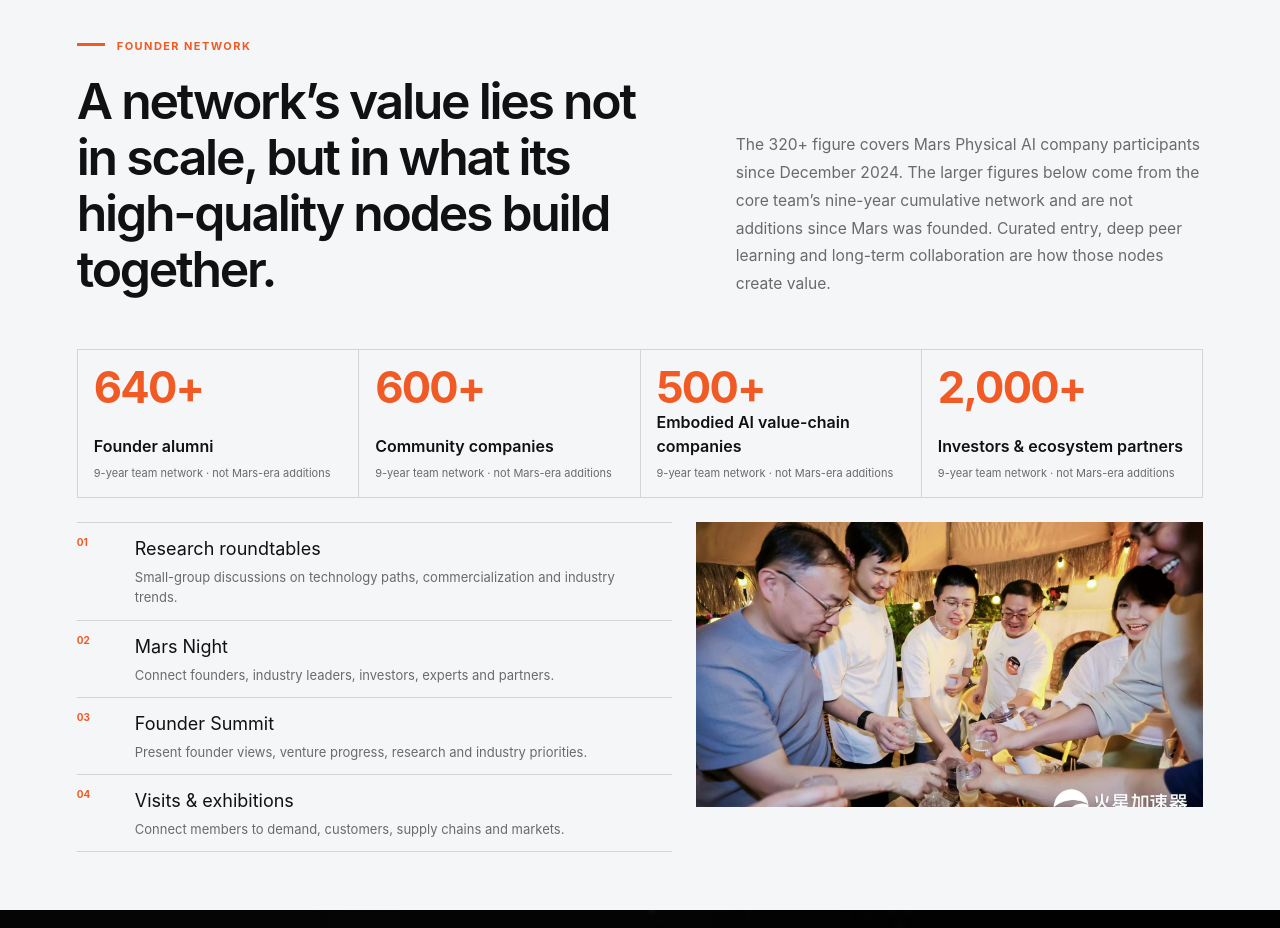
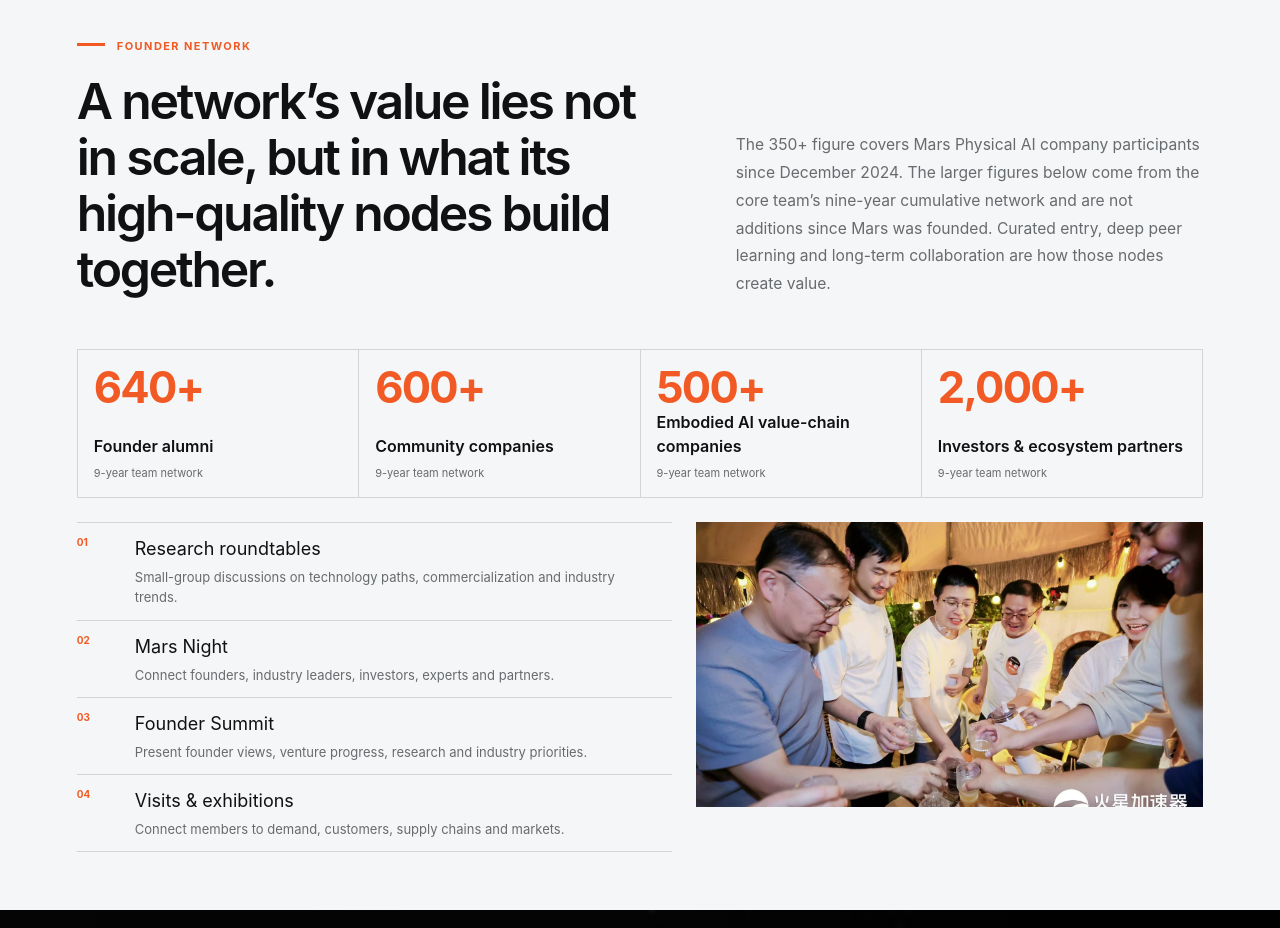
Before and after one commit to MerielD/mars-booster-site, a Next.js app: page /en/about in a window 1280 px wide. Shown: the part 1720-2648 px from the top of the page. Built offline with nearby package versions, Linux system fonts and the light colour scheme.

Commit message:
Update program and participant metrics

```diff
--- a/app/mars/content.ts
+++ b/app/mars/content.ts
@@ -33,9 +33,9 @@ export const copies: Record<Locale, SiteCopy> = {
     heroKicker: '物理AI创始人加速与创新生态平台', heroLines: ['从技术到市场，', '从中国到全球'],
     heroSummary: '连接创始人、产业与市场，陪伴新一代科技创业者完成从专家到创始人、从产品到真实市场、从中国到全球的关键跨越。',
     heroCta: '认识火星', heroMarker: '上海 · 苏州 · 深圳 · 北京',
-    glanceLabel: '截至 2026.07.22', glance: [
-      { value: '2024.12', label: '成立于上海' }, { value: '8期', label: '主办及联合主办项目' },
-      { value: '320+', label: '火星物理AI企业学员' }, { value: '30+', label: '企业、政府及园区伙伴' }, { value: '5个', label: '孵化及投资项目' },
+    glanceLabel: '截至 2026.09.04', glance: [
+      { value: '2024.12', label: '成立于上海' }, { value: '9期', label: '主办及联合主办项目' },
+      { value: '350+', label: '火星物理AI企业学员' }, { value: '30+', label: '企业、政府及园区伙伴' }, { value: '5个', label: '孵化及投资项目' },
     ],
     trustProofKicker: '社区成果案例', trustProofTitle: '火星的连接与陪伴，是创始人关键结果的一部分。',
     trustProofBody: '火星参与组织建设、供应链与校友业务连接；创始人的关键结果，同样由企业自身经营、市场环境与多方支持共同促成。',
@@ -79,10 +79,10 @@ export const copies: Record<Locale, SiteCopy> = {
       { title: '生态动员与影响力放大', body: '社区、活动、内容与全球伙伴协同' },
     ],
     networkKicker: '创始人网络', networkTitle: '网络的价值不在规模，而在高质量节点之间持续发生的合作。',
-    networkBody: '320+为火星自2024年12月成立以来的物理AI企业学员；下列规模来自核心团队九年长期积累，并非火星成立后新增。精选进入、深度共学、高频互动与长期协作，才是这些节点产生价值的方式。',
+    networkBody: '350+为火星自2024年12月成立以来的物理AI企业学员；下列规模来自核心团队九年长期积累，并非火星成立后新增。精选进入、深度共学、高频互动与长期协作，才是这些节点产生价值的方式。',
     networkMetrics: [
-      { value: '640+', label: '创始人校友', note: '核心团队九年累计｜非火星新增' }, { value: '600+', label: '社区企业', note: '核心团队九年累计｜非火星新增' },
-      { value: '500+', label: '具身智能产业链企业', note: '核心团队九年累计｜非火星新增' }, { value: '2,000+', label: '投资人与生态伙伴', note: '核心团队九年累计｜非火星新增' },
+      { value: '640+', label: '创始人校友', note: '核心团队九年累计' }, { value: '600+', label: '社区企业', note: '核心团队九年累计' },
+      { value: '500+', label: '具身智能产业链企业', note: '核心团队九年累计' }, { value: '2,000+', label: '投资人与生态伙伴', note: '核心团队九年累计' },
     ],
     touchpoints: [
       { title: '行研会', body: '围绕技术路线、商业化与产业趋势展开小规模深度讨论。' },
@@ -159,9 +159,9 @@ export const copies: Record<Locale, SiteCopy> = {
     heroKicker: 'Founder Acceleration & Innovation Ecosystem for Physical AI', heroLines: ['From technology to market.', 'From China to the world.'],
     heroSummary: 'We connect founders, industry and markets—helping technology entrepreneurs cross from expert to founder, product to real market, and China to the world.',
     heroCta: 'Meet Mars Booster', heroMarker: 'SHANGHAI · SUZHOU · SHENZHEN · BEIJING',
-    glanceLabel: 'AS OF JUL 22, 2026', glance: [
-      { value: '2024.12', label: 'Founded in Shanghai' }, { value: '8', label: 'Programs hosted / co-hosted' },
-      { value: '320+', label: 'Mars Physical AI company participants' }, { value: '30+', label: 'Corporate, government & park partners' }, { value: '5', label: 'Incubation & investment projects' },
+    glanceLabel: 'AS OF SEP 4, 2026', glance: [
+      { value: '2024.12', label: 'Founded in Shanghai' }, { value: '9', label: 'Programs hosted / co-hosted' },
+      { value: '350+', label: 'Mars Physical AI company participants' }, { value: '30+', label: 'Corporate, government & park partners' }, { value: '5', label: 'Incubation & investment projects' },
     ],
     trustProofKicker: 'Community outcome cases', trustProofTitle: 'Mars’ connection and support are one part of founders’ key results.',
     trustProofBody: 'Mars participated in organization building, supply-chain and alumni-business connections. Founders’ key results also reflect their own execution, market conditions and support from many parties.',
@@ -205,10 +205,10 @@ export const copies: Record<Locale, SiteCopy> = {
       { title: 'Ecosystem mobilization & reach', body: 'Community, events, content and global partners' },
     ],
     networkKicker: 'Founder network', networkTitle: 'A network’s value lies not in scale, but in what its high-quality nodes build together.',
-    networkBody: 'The 320+ figure covers Mars Physical AI company participants since December 2024. The larger figures below come from the core team’s nine-year cumulative network and are not additions since Mars was founded. Curated entry, deep peer learning and long-term collaboration are how those nodes create value.',
+    networkBody: 'The 350+ figure covers Mars Physical AI company participants since December 2024. The larger figures below come from the core team’s nine-year cumulative network and are not additions since Mars was founded. Curated entry, deep peer learning and long-term collaboration are how those nodes create value.',
     networkMetrics: [
-      { value: '640+', label: 'Founder alumni', note: '9-year team network · not Mars-era additions' }, { value: '600+', label: 'Community companies', note: '9-year team network · not Mars-era additions' },
-      { value: '500+', label: 'Embodied AI value-chain companies', note: '9-year team network · not Mars-era additions' }, { value: '2,000+', label: 'Investors & ecosystem partners', note: '9-year team network · not Mars-era additions' },
+      { value: '640+', label: 'Founder alumni', note: '9-year team network' }, { value: '600+', label: 'Community companies', note: '9-year team network' },
+      { value: '500+', label: 'Embodied AI value-chain companies', note: '9-year team network' }, { value: '2,000+', label: 'Investors & ecosystem partners', note: '9-year team network' },
     ],
     touchpoints: [
       { title: 'Research roundtables', body: 'Small-group discussions on technology paths, commercialization and industry trends.' },
```
